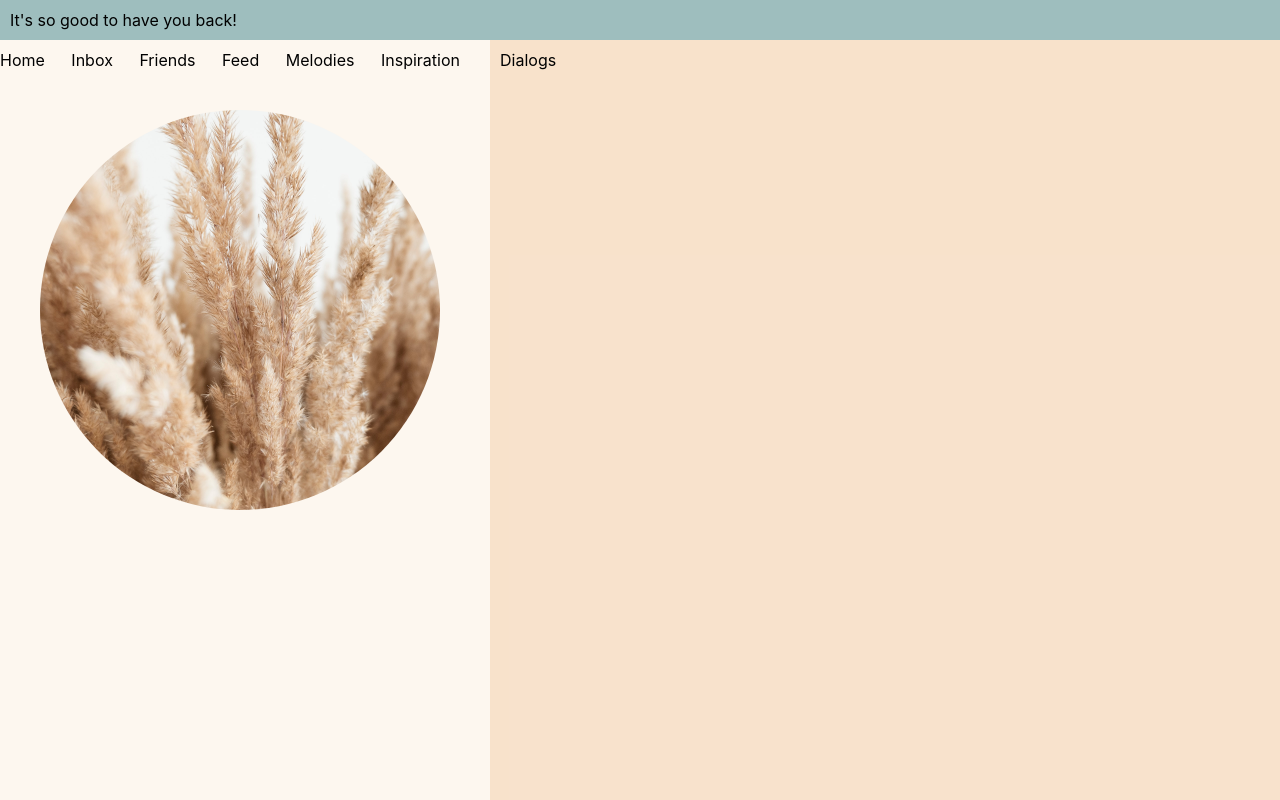
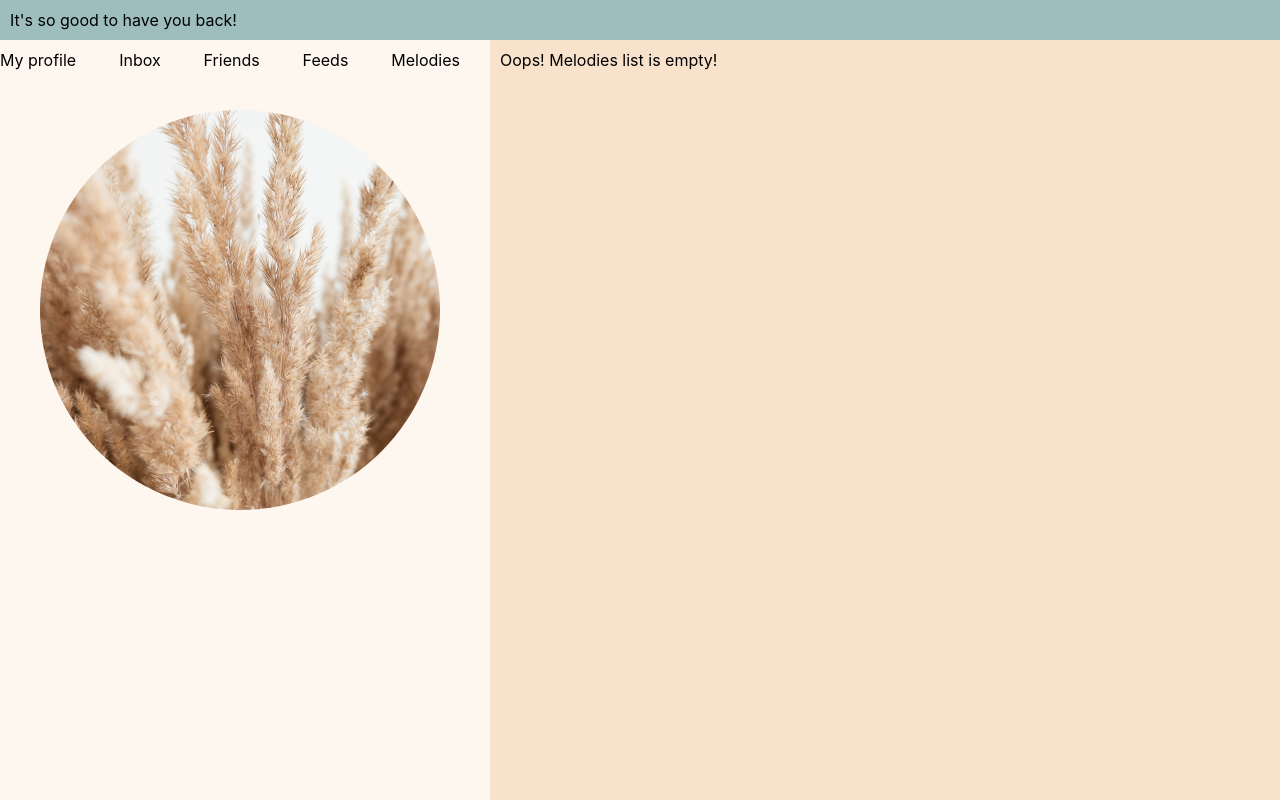
Before and after one commit to eliseevais/3-social-network-incubator, a React (Create React App) app: page /melodies in a window 1280 px wide. Built offline with nearby package versions, Linux system fonts and the light colour scheme.

Commit message:
lesson 19 is loading, router was added

```diff
--- a/src/App.tsx
+++ b/src/App.tsx
@@ -1,23 +1,28 @@
 import React from 'react';
 import {Header} from './layout/header/Header';
 import {NavBar} from './layout/section/navbar/NavBar';
-import {Main} from "./layout/section/main/Main";
+import {ContentWindow} from "./layout/section/main/ContentWindow";
 import {FlexWrapper} from "./components/FlexWrapper";
 import {Container} from "./components/Container_Styles";
 import {AppWrapper} from "./App_Styles";
+import {BrowserRouter, Route} from "react-router-dom";
+import {Inbox} from "./layout/section/inbox/Inbox";
+import {MyPosts} from "./layout/section/main/myPosts/MyPosts";
 
 function App() {
   console.log("App is rendering");
   return (
+    <BrowserRouter>
       <AppWrapper>
         <Header title="It's so good to have you back!"/>
         <Container>
           <FlexWrapper>
             <NavBar/>
-          <Main/>
+            <ContentWindow/>
           </FlexWrapper>
         </Container>
       </AppWrapper>
+    </BrowserRouter>
   );
 }
 
--- a/src/layout/menu/NavbarMenu.tsx
+++ b/src/layout/menu/NavbarMenu.tsx
@@ -9,12 +9,11 @@ export function NavbarMenu(props: MenuPropsType) {
   console.log("Menu is rendering")
   return (
     <Styles.NavbarMenu>
-        <a href="#">Home</a>
-        <a href="#">Inbox</a>
-        <a href="#">Friends</a>
-        <a href="#">Feed</a>
-        <a href="#">Melodies</a>
-        <a href="#">Inspiration</a>
+        <a href="/myprofile">My profile</a>
+        <a href="/inbox">Inbox</a>
+        <a href="/friends">Friends</a>
+        <a href="/feeds">Feeds</a>
+        <a href="/melodies">Melodies</a>
     </Styles.NavbarMenu>
   )
 };
--- /dev/null
+++ b/src/layout/section/feeds/Feeds.tsx
@@ -0,0 +1,9 @@
+import React from "react";
+
+export const Feeds = () => {
+  return (
+    <div>
+      Feeds are loading...
+    </div>
+  )
+}
--- /dev/null
+++ b/src/layout/section/friends/Friends.tsx
@@ -0,0 +1,9 @@
+import React from "react";
+
+export const Friends = () => {
+  return (
+    <div>
+      Friends list will be here
+    </div>
+  )
+}
--- a/src/layout/section/inbox/Inbox.tsx
+++ b/src/layout/section/inbox/Inbox.tsx
@@ -7,7 +7,7 @@ type InboxPropsType = {
 export const Inbox = (props: InboxPropsType) => {
   return (
     <Styles.Inbox>
-      Dialogs
+      Dialogs and messages are loading...
     </Styles.Inbox>
   )
 }
--- /dev/null
+++ b/src/layout/section/main/ContentWindow.tsx
@@ -0,0 +1,20 @@
+import React from "react";
+import {Styles} from "./ContentWindow_Styles";
+import {MyPosts} from "./myPosts/MyPosts";
+import {Inbox} from "../inbox/Inbox";
+import {Route} from "react-router-dom";
+import {Friends} from "../friends/Friends";
+import {Feeds} from "../feeds/Feeds";
+import {Melodies} from "../melodies/Melodies";
+
+export function ContentWindow() {
+  return (
+    <Styles.ContentWindow>
+      <Route path='/myprofile' component={MyPosts}/>
+      <Route path='/inbox' component={Inbox}/>
+      <Route path='/friends' component={Friends}/>
+      <Route path='/feeds' component={Feeds}/>
+      <Route path='/melodies' component={Melodies}/>
+    </Styles.ContentWindow>
+  )
+}
--- a/src/layout/section/main/Main_Styles.ts
+++ b/src/layout/section/main/ContentWindow_Styles.ts
@@ -1,7 +1,7 @@
 import styled from "styled-components";
 import { myTheme } from "../../../styles/Theme.styled";
 
-const Main = styled.div`
+const ContentWindow = styled.div`
   width: 100%;
   min-height: 95vh;
   background-color: ${myTheme.colors.ground};
@@ -9,5 +9,5 @@ const Main = styled.div`
 `
 
 export const Styles = {
-  Main,
+  ContentWindow,
 }
--- a/src/layout/section/main/Main.tsx
+++ /dev/null
@@ -1,13 +0,0 @@
-import React from "react";
-import {Styles} from "./Main_Styles";
-import {MyPosts} from "./myPosts/MyPosts";
-import {Inbox} from "../inbox/Inbox";
-
-export function Main() {
-  return (
-    <Styles.Main>
-      {/*<MyPosts/>*/}
-      <Inbox/>
-    </Styles.Main>
-  )
-}
--- /dev/null
+++ b/src/layout/section/melodies/Melodies.tsx
@@ -0,0 +1,9 @@
+import React from "react";
+
+export const Melodies = () => {
+  return (
+    <div>
+      Oops! Melodies list is empty!
+    </div>
+  )
+}
```
Lines whose indentation alone changed are shown as unchanged.
